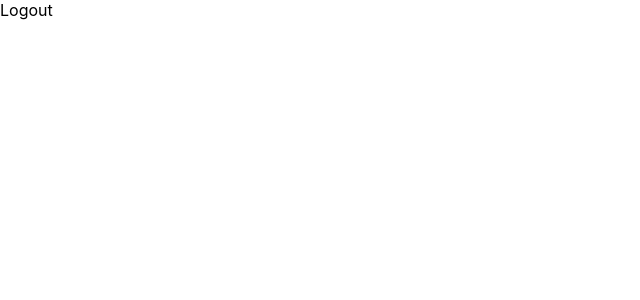
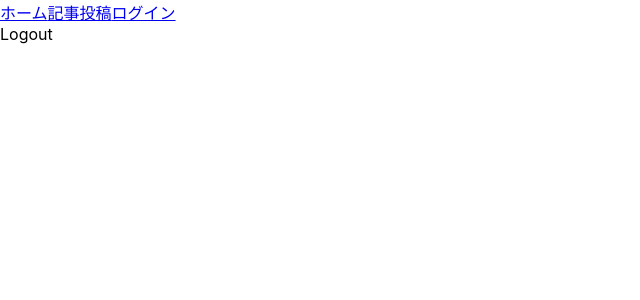
Before and after one commit to ohashi-tatsuki/blog-with-react-and-firebase, a React (Create React App) app: page /logout in a window 1280 px wide. Shown: the top 300 px of the page, without its empty margins (0-640 px from the left). Built offline with nearby package versions, Linux system fonts and the light colour scheme.

Commit message:
ナビバーにルーティングを追加

```diff
--- a/src/App.js
+++ b/src/App.js
@@ -1,13 +1,15 @@
 import "./App.css";
-import { BrowserRouter as Router, Routes, Route } from "react-router-dom";
+import { BrowserRouter as Router, Routes, Route, Link } from "react-router-dom";
 import Home from "./components/Home";
 import CreatePost from "./components/CreatePost";
 import Login from "./components/Login";
 import Logout from "./components/Logout";
+import Navber from "./components/Navber";
 
 function App() {
   return (
     <Router>
+      <Navber />
       <Routes>
         <Route path="/" element={<Home />}></Route>
         <Route path="/createpost" element={<CreatePost />}></Route>
--- /dev/null
+++ b/src/components/Navber.js
@@ -0,0 +1,14 @@
+import React from "react";
+import { Link } from "react-router-dom";
+
+const Navber = () => {
+  return (
+    <nav>
+        <Link to="/">ホーム</Link>
+        <Link to="/createpost">記事投稿</Link>
+        <Link to="/login">ログイン</Link>
+    </nav>
+  );
+};
+
+export default Navber;
```
